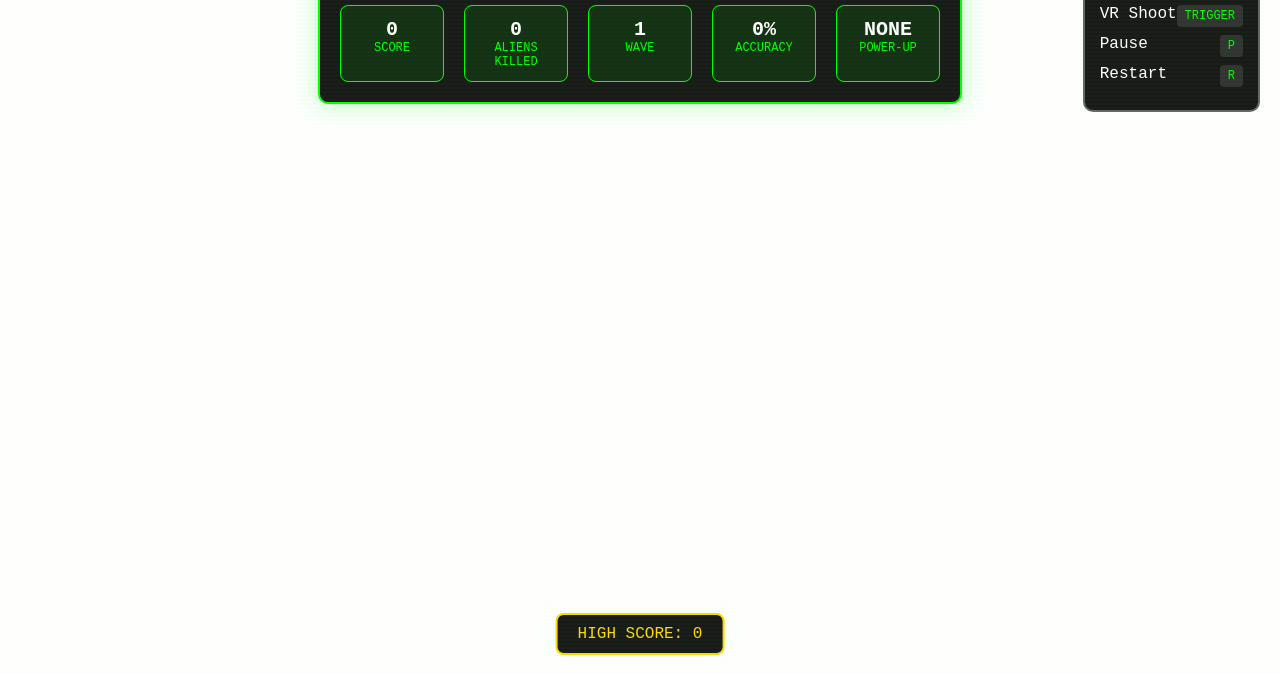
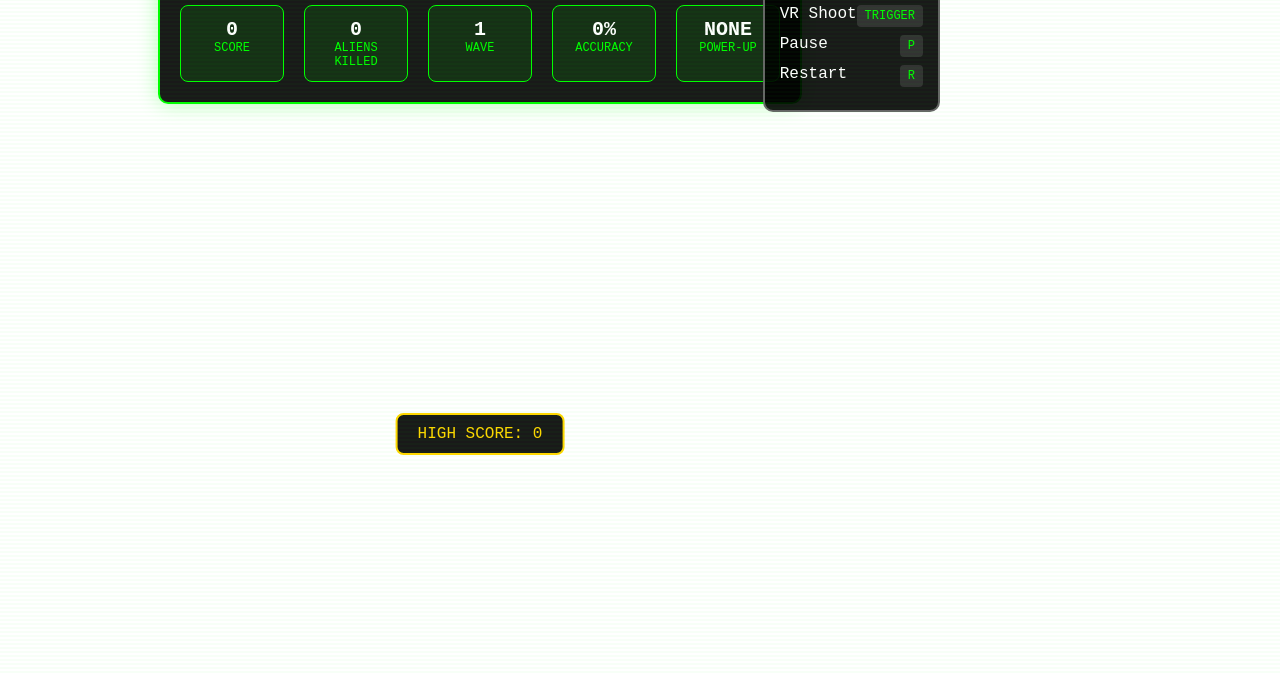
Before and after one commit to 29welsro-pixel/AIGame, a plain HTML site: page index.html in a window 1280 px wide. Shown: the part 125-800 px from the top of the page. Drawn offline with Linux system fonts and the light colour scheme; a script that the page names is missing.

Commit message:
Resize ui-overlay to 75% width and height

```diff
--- a/index.html
+++ b/index.html
@@ -16,8 +16,8 @@
             position: fixed;
             top: 0;
             left: 0;
-            width: 100%;
-            height: 100%;
+            width: 75%;
+            height: 75%;
             pointer-events: none;
             z-index: 1000;
             font-family: 'Courier New', monospace;
```
